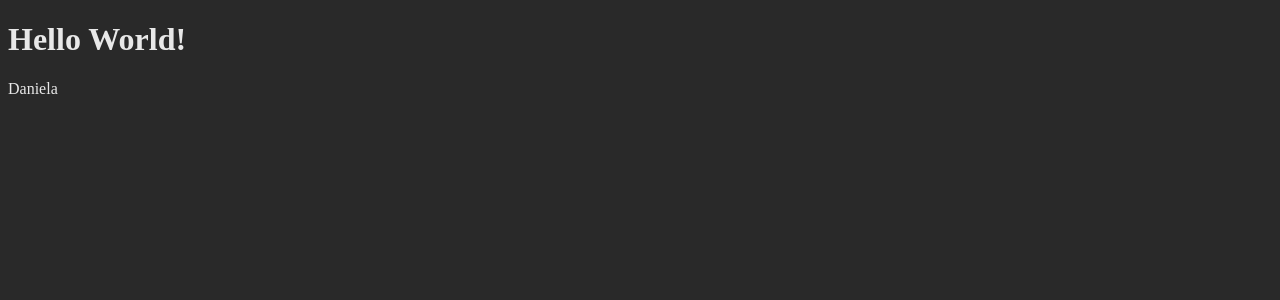
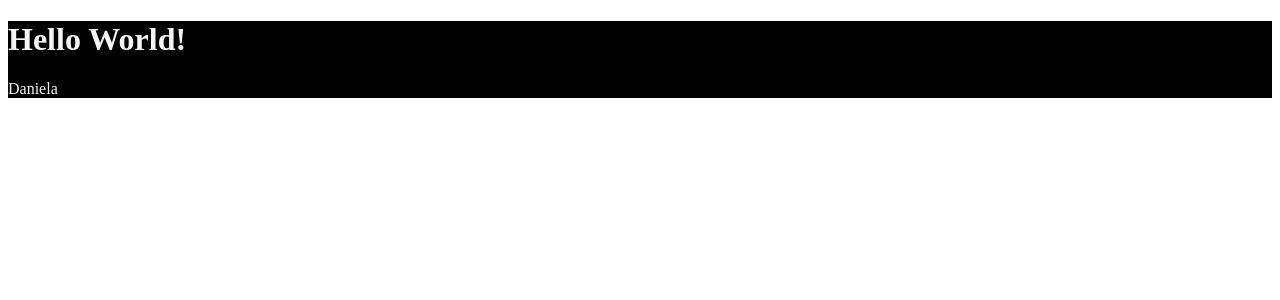
Before and after one commit to dadaniela/notes, a React (Vite) app: page / in a window 1280 px wide. Shown: the top 300 px of the page. Built offline with nearby package versions, Linux system fonts and the light colour scheme.

Commit message:
starting with styled components

```diff
--- a/src/pages/Details/index.jsx
+++ b/src/pages/Details/index.jsx
@@ -1,10 +1,10 @@
-import "./styles.css"
+import {Container} from "./styles"
 export function Details(){
 
   return(
-    <>
+    <Container>
       <h1>Hello World!</h1>
       <span>Daniela</span>
-    </>
+    </Container>
   )
 }
--- a/src/pages/Details/styles.css
+++ /dev/null
@@ -1,4 +0,0 @@
-body {
-    background: #292929;
-    color: #e8e8e8;
-}
--- /dev/null
+++ b/src/pages/Details/styles.js
@@ -0,0 +1,6 @@
+import styled from "styled-components";
+
+export const Container = styled.div`
+    background: black;
+    color: whitesmoke;
+`
```
